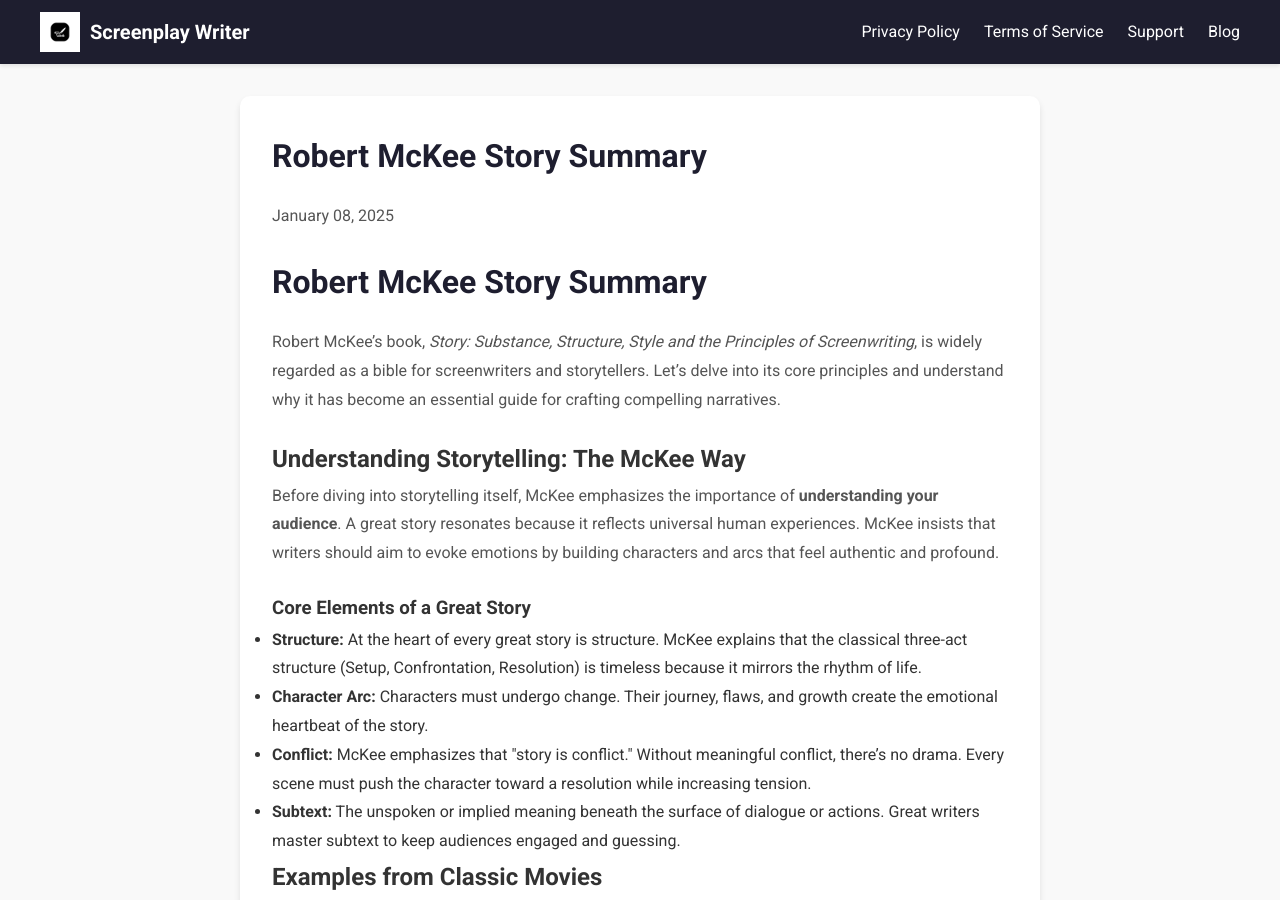
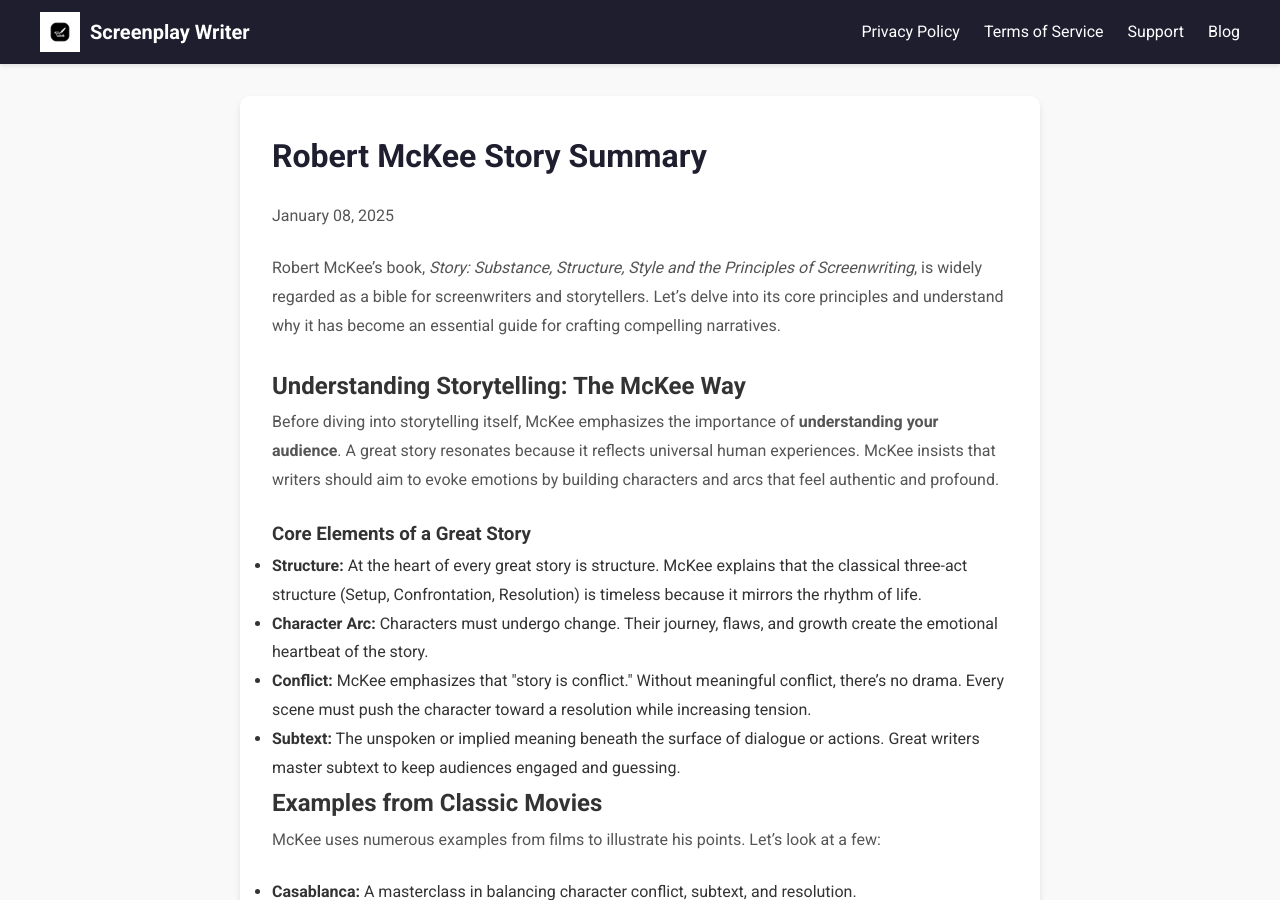
Before and after one commit to betashorts/betashorts-site, a Jekyll site: the page built from _posts/2025-01-08-robert-mckee-story-summary.md, in a window 1280 px wide and 900 px high. Built offline with Jekyll 4.4.1, drawn with Linux system fonts in a browser that asks for light colours.

Commit message:
Update 2025-01-08-robert-mckee-story-summary.md

```diff
--- a/_posts/2025-01-08-robert-mckee-story-summary.md
+++ b/_posts/2025-01-08-robert-mckee-story-summary.md
@@ -11,9 +11,6 @@
   image: "https://scriptandpad.com/logo.jpg"
 tags: [Robert McKee, storytelling, screenwriting, narrative structure, Story book summary]
 ---
-
-<h1>Robert McKee Story Summary</h1>
-
 <p>Robert McKee’s book, <em>Story: Substance, Structure, Style and the Principles of Screenwriting</em>, is widely regarded as a bible for screenwriters and storytellers. Let’s delve into its core principles and understand why it has become an essential guide for crafting compelling narratives.</p>
 
 <h2>Understanding Storytelling: The McKee Way</h2>
```
